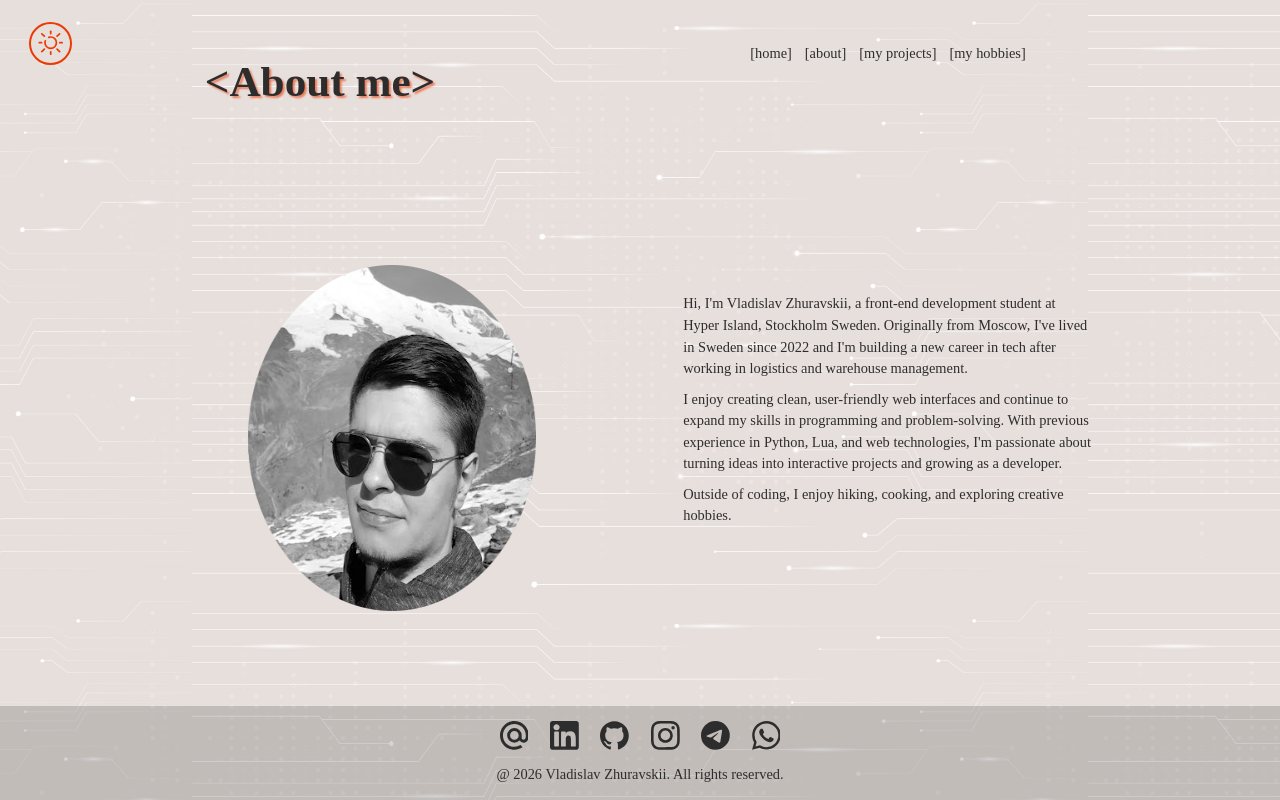
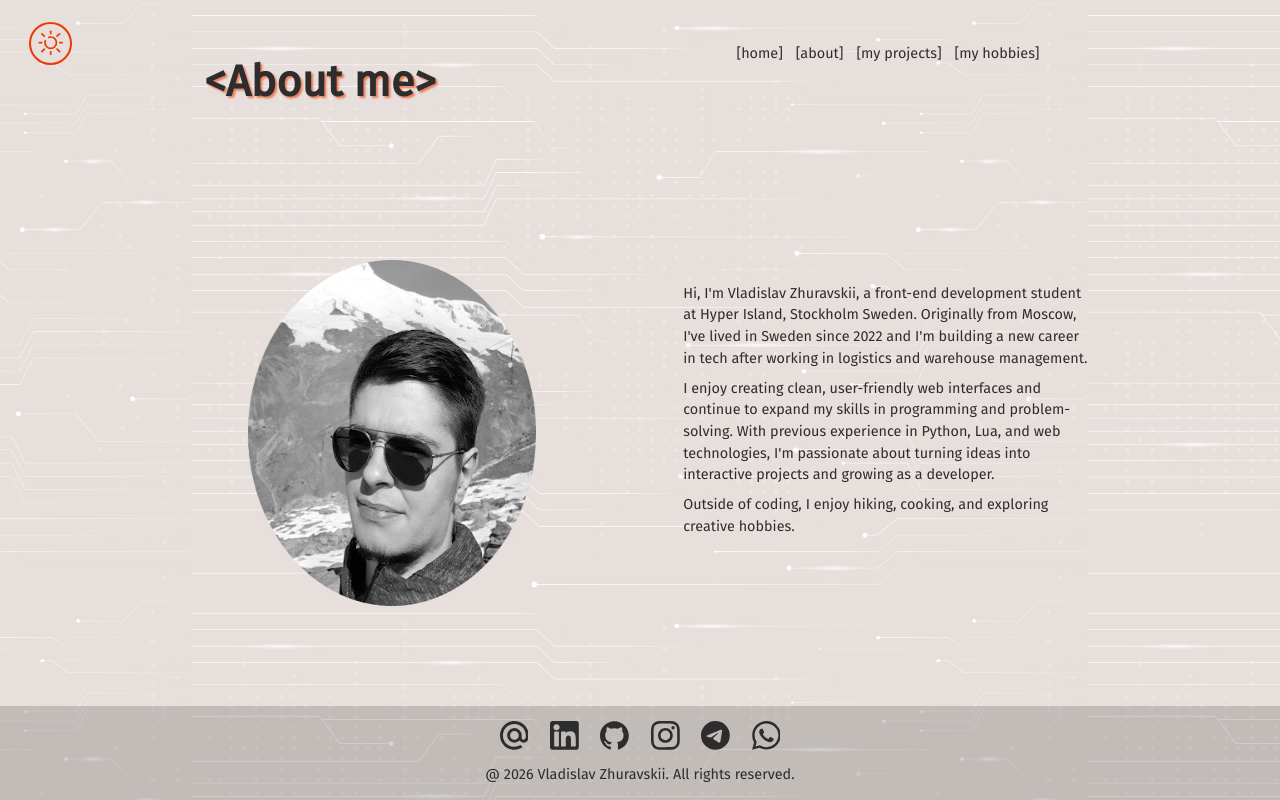
Before and after one commit to Tratatemium/personal-page-next, a Next.js app: page /about in a window 1280 px wide. Built offline with nearby package versions, Linux system fonts and the light colour scheme.

Commit message:
feat: refactor layout structure by creating ClientLayout component and removing old layout styles

```diff
--- /dev/null
+++ b/src/app/clientLayout.tsx
@@ -0,0 +1,36 @@
+"use client";
+
+import styles from "./clientLayout.module.css";
+
+import { usePathname } from "next/navigation";
+
+import { Providers } from "./providers";
+import { Navbar } from "@/components/Navbar";
+import { Footer } from "@/components/Footer";
+import { ThemeToggle } from "@/components/ThemeToggle";
+import { SkipLink } from "@/components/SkipLink";
+
+export default function ClientLayout({
+  children,
+}: Readonly<{
+  children: React.ReactNode;
+}>) {
+  const pathname = usePathname();
+  const isAboutPage = pathname === "/about";
+  return (
+    <Providers>
+      <div className={styles.app}>
+        <SkipLink mainId={"main"} />
+        <ThemeToggle />
+        <main
+          className={`${styles.content} ${isAboutPage ? styles.aboutContent : ""}`}
+          id="main"
+        >
+          <Navbar />
+          {children}
+        </main>
+        <Footer />
+      </div>
+    </Providers>
+  );
+}
--- a/src/app/layout.tsx
+++ b/src/app/layout.tsx
@@ -1,22 +1,14 @@
-import styles from "./layout.module.css";
-
 import type { Metadata } from "next";
 import { Fira_Sans } from "next/font/google";
 import "../styles/reset.css";
 import "../styles/variables.css";
 import "../styles/global.css";
 
-import { usePathname } from "next/navigation";
-
-import { Providers } from "./providers";
-import { Navbar } from "@/components/Navbar";
-import { Footer } from "@/components/Footer";
-import { ThemeToggle } from "@/components/ThemeToggle";
-import { SkipLink } from "@/components/SkipLink";
+import ClientLayout from "./clientLayout";
 
 const firaSans = Fira_Sans({
   variable: "--font-fira-sans",
-  weight: "500",
+  weight: "400",
   subsets: ["latin"],
 });
 
@@ -30,26 +22,10 @@ export default function RootLayout({
 }: Readonly<{
   children: React.ReactNode;
 }>) {
-  const pathname = usePathname();
-  const isAboutPage = pathname === "/about";
-
   return (
     <html lang="en" className={`${firaSans.variable}`}>
       <body>
-        <Providers>
-          <div className={styles.app}>
-            <SkipLink mainId={"main"} />
-            <ThemeToggle />
-            <main
-              className={`${styles.content} ${isAboutPage ? styles.aboutContent : ""}`}
-              id="main"
-            >
-              <Navbar />
-              {children}
-            </main>
-            <Footer />
-          </div>
-        </Providers>
+        <ClientLayout>{children}</ClientLayout>
       </body>
     </html>
   );
--- a/src/app/page.module.css
+++ b/src/app/page.module.css
@@ -239,6 +239,7 @@
 
 .skills span {
   opacity: 0;
+  white-space: pre;
   transform: translateY(calc((1 - var(--i)) * 1em));
   animation-name: skills-down, skills-appear;
   animation-duration:
--- a/src/app/page.tsx
+++ b/src/app/page.tsx
@@ -2,7 +2,7 @@ import styles from "./page.module.css";
 
 import { MyPhoto } from "@/components/MyPhoto";
 
-function Home({ PhotoComponent = MyPhoto }) {
+export default function Home({ PhotoComponent = MyPhoto }) {
   const skills = ["{", "HTML", "CSS", "TypeScript", "React", "Next.js", "}"];
 
   return (
@@ -62,5 +62,3 @@ function Home({ PhotoComponent = MyPhoto }) {
     </>
   );
 }
-
-export { Home };
--- a/src/styles/variables.css
+++ b/src/styles/variables.css
@@ -1,4 +1,6 @@
 :root {
+
+  --main-font: var(--font-fira-sans), "Segoe UI", Tahoma, Geneva, Verdana, sans-serif;
 
   --background-img: url(../assets/background.png);
   --background-color: #e7dfdc;
```
Also changed, not shown: src/app/clientLayout.module.css (line endings or trailing spaces).
